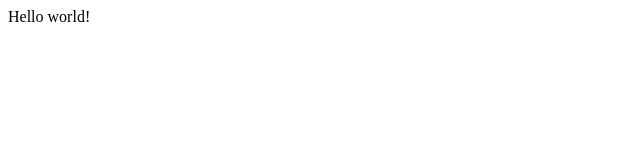
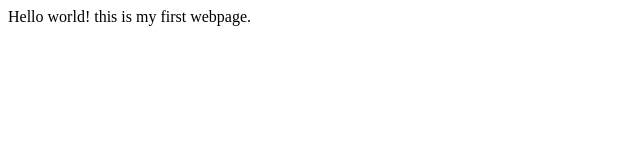
Before and after one commit to Kimwanga/Test, a plain HTML site: page index.html in a window 1280 px wide. Shown: the whole page, without its empty margins (0-640 px from the left). Drawn offline with Linux system fonts and the light colour scheme.

Commit message:
trying pull request

```diff
--- a/index.html
+++ b/index.html
@@ -3,6 +3,6 @@
 <title>Practise</title>
 </head>
 <body>
-Hello world!
+Hello world! this is my first webpage.
 </body>
 </html>
```
